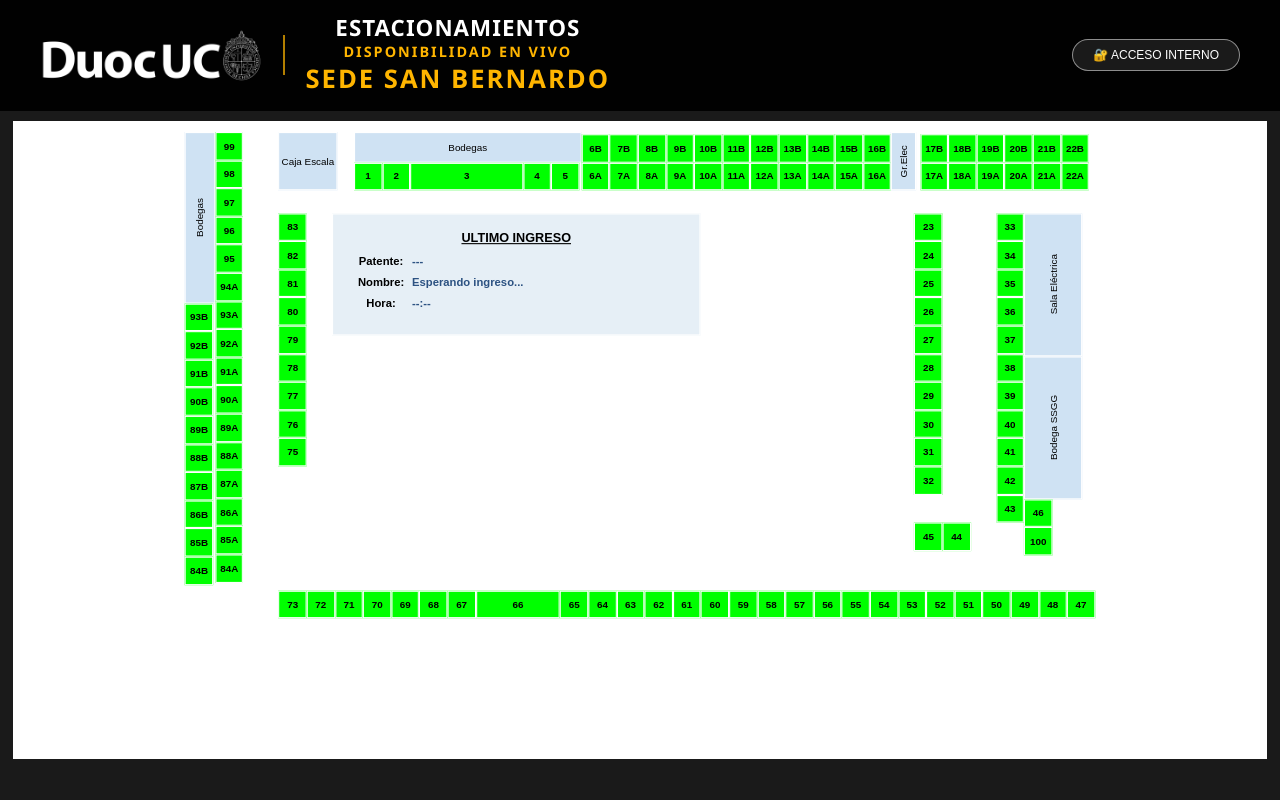
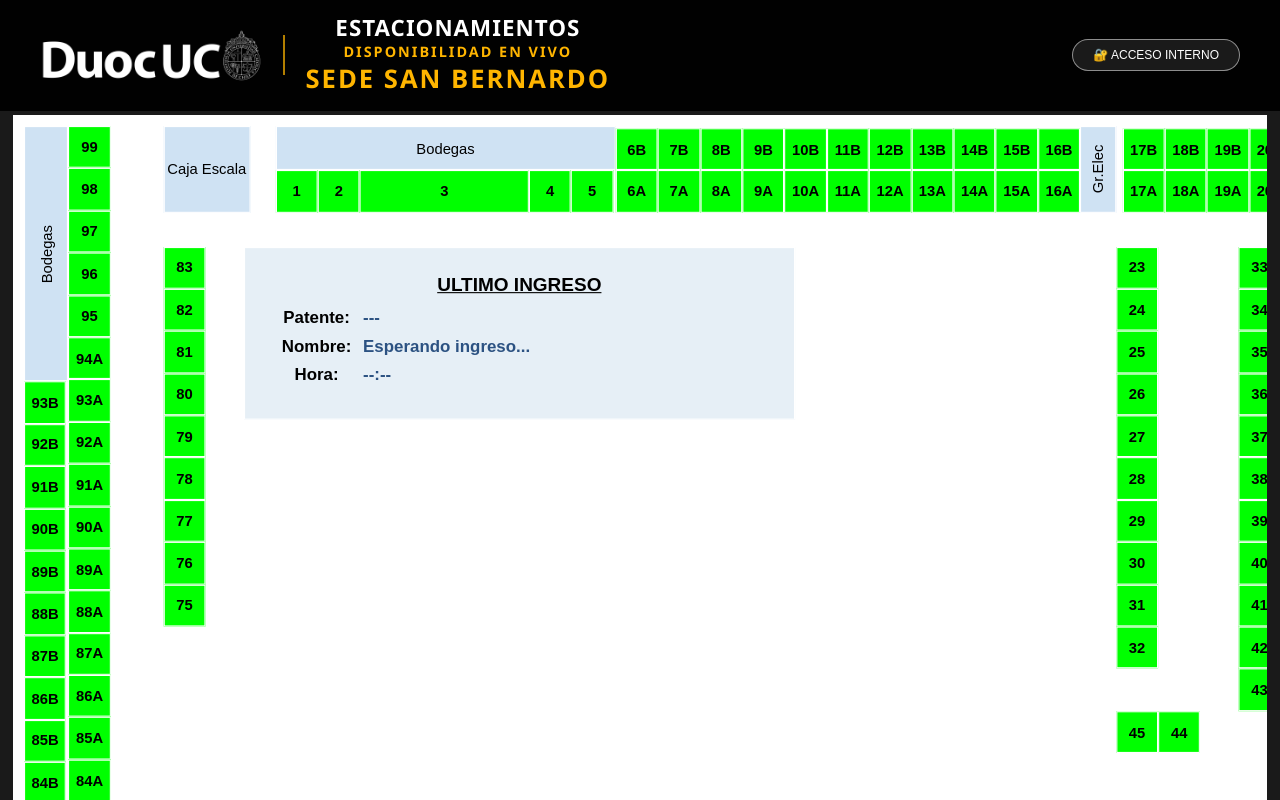
Before and after one commit to taizouu/DuocEstacionamiento, a React (Create React App) app in the folder frontend/: page / in a window 1280 px wide. Built offline with nearby package versions, Linux system fonts and the light colour scheme; no server answers.

Commit message:
Fix: mantener memoria del RUT en caso de error al asignar lugar y responsibidad de mapa4

```diff
--- a/frontend/src/components/Mapa.css
+++ b/frontend/src/components/Mapa.css
@@ -117,7 +117,7 @@
   :root {
     /* Magia Negra: La celda medirá exactamente el 2% del ancho de la pantalla.
        Si el laptop es más chico, la celda se achica proporcionalmente al instante. */
-    --cell-size: 2vw;
+    --cell-size: 3vw;
   }
 }
 
```
